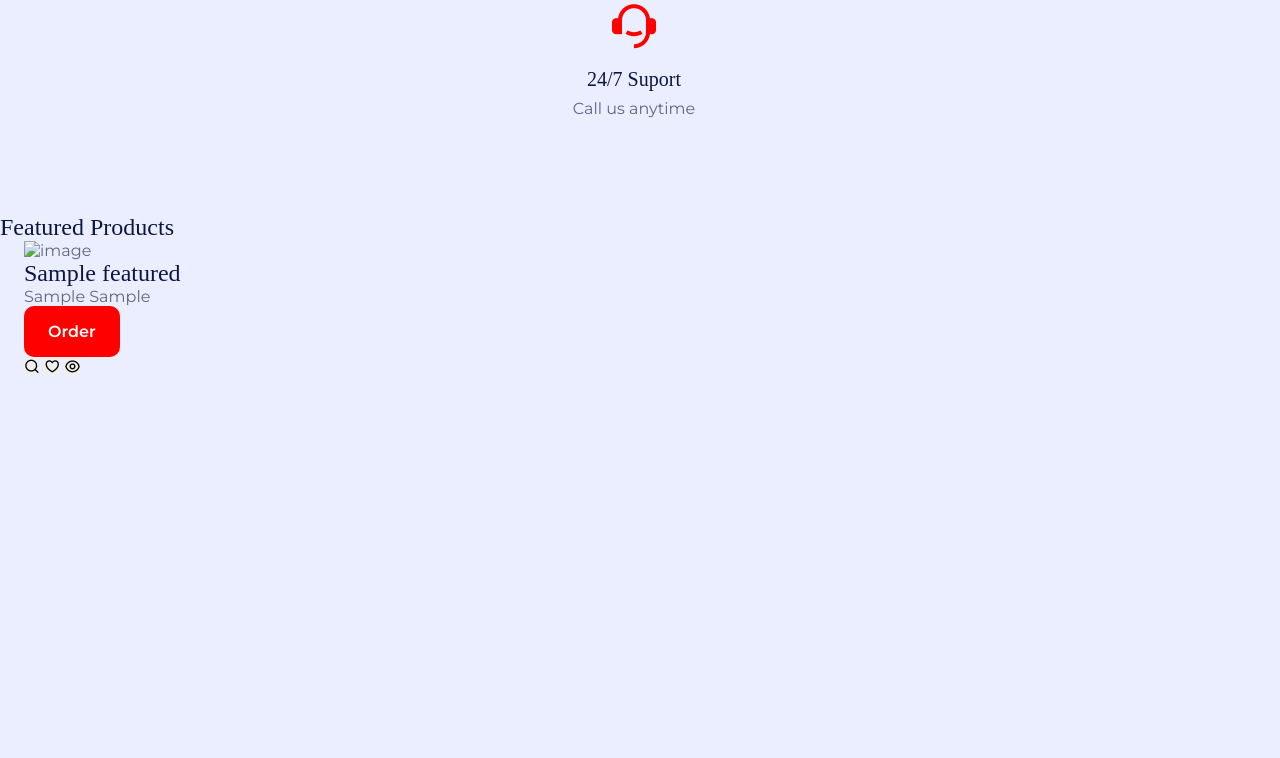
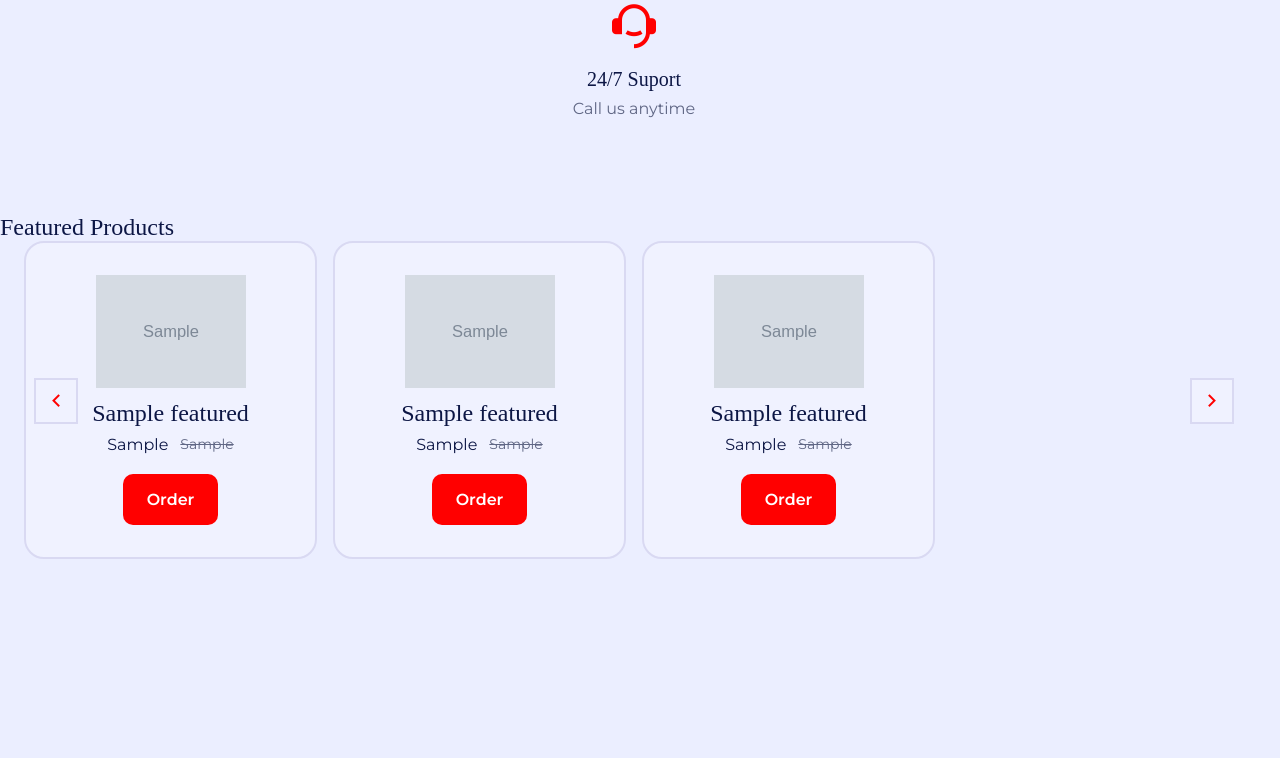
Before and after one commit to Sulaimanovuran/Redline_updated, a Flask app: template templates/base.html in a window 1280 px wide. Shown: the part 1010-1768 px from the top of the page. Before the commit the page ends 1386 px from the top, so only its background shows below. Run offline with Flask 3, Linux system fonts and the light colour scheme; tables that the repository leaves empty hold one stand-in row (values such as "Sample post"); the template is opened without the code that fills it: values that come from a table or form of the project are taken from there, most other values are stand-ins (such as "Sample title", 1, 10 or a date in 2020); grey boxes marked "Sample" are stand-in pictures; some web fonts are replaced.

Commit message:
Featured block done

```diff
--- a/main.py
+++ b/main.py
@@ -11,8 +11,10 @@ class Featured(db.Model):
     filename = db.Column(db.String(255), nullable=False, unique=True)
     title = db.Column(db.String(255), nullable=False)
     discount = db.Column(db.String(255), nullable=False)
-    price = db.Column(db.String(255), nullable=False, unique=True)
+    price = db.Column(db.String(255), nullable=False)
 
+    def __str__(self) -> str:
+        return self.title
 
 @app.route('/upload', methods=['GET','POST'])
 def upload():
--- a/static/css/styles.css
+++ b/static/css/styles.css
@@ -449,4 +449,83 @@ img {
     margin-bottom: .5rem;
 }
 /* ==================== FEATURED ==================== */
+.featured__card{
+    position: relative;
+    text-align: center;
+    background-color: var(--container-color);
+    padding: 2rem;
+    overflow: hidden;
+    border: 2px solid var(--border-color);
+    transition: border .4s, background-color .4s;
+    border-radius: 20px;
+}
+
+.featured__img{
+    width: 150px;
+    margin: 0 auto .75rem;
+}
+
+.featured__title{
+    font-size: var(--h2-font-size);
+    margin-bottom: .5rem;
+}
+
+.featured__prices{
+    display: flex;
+    justify-content: center;
+    align-items: center;
+    column-gap: .75rem;
+    margin-bottom: 1.25rem;
+}
+
+.featured__discount{
+    color: var(--title-color);
+}
+
+.featured__price{
+    font-size: var(--small-font-size);
+    text-decoration: line-through;
+}
+
+.featured__card .button{
+    cursor: pointer;
+}
+
+.featured__actions{
+    display: flex;
+    flex-direction: column;
+    row-gap: .75rem;
+    position: absolute;
+    top: 2rem;
+    right: -1.5rem;
+    transition: right .4s;
+}
+
+.featured__actions button{
+    background: none;
+    font-size: 1.25rem;
+    color: var(--first-color);
+    cursor: pointer;
+}
+
+.featured__card:hover .featured__actions{
+    right: 1.5rem
+}
+
 /* Swiper class */
+.swiper-button-prev::after,
+.swiper-button-next::after{
+    content: '';
+}
+
+.swiper-button-prev,
+.swiper-button-next{
+    width: initial;
+    height: initial;
+    background-color: var(--container-color);
+    border: 2px solid var(--border-color);
+    padding: .5rem;
+    font-size: 1.5rem;
+    color: var(--first-color);
+    transition: border .4s background-color .4s;
+}
--- a/static/js/main.js
+++ b/static/js/main.js
@@ -70,7 +70,25 @@ let swiperHome = new Swiper('.home__swiper', {
 })
 
 /* ==================== FEATURED SWIPER ====================*/
+let swiperFeatured = new Swiper('.featured__swiper', {
+    loop: true,
+    spaceBetween: 16,
+    grabCursor: true,
+    slidesPerView: 'auto',
+    centeredSlides: 'auto',
 
+    navigation: {
+        nextEl: '.swiper-button-next',
+        prevEl: '.swiper-button-prev',
+      },
+
+    breakpoints: {
+        1150: {
+            slidesPerView: 4,
+            centeredSlides: false,
+        }
+    }
+})
 
 /* ==================== NEW SWIPER ====================*/
 
--- a/templates/base.html
+++ b/templates/base.html
@@ -190,11 +190,11 @@
             </h2>
 
             <div class="featured__container container">
-                <div class="featured__swiper">
-                    <div>
+                <div class="featured__swiper swiper">
+                    <div class="swiper-wrapper">
                         {% for featured in featureds %}
-                            <article class="featured__card">
-                                <img src="{{ url_for('images', filename='featured/' + featured.filename) }}" alt="image" class="featured__img">
+                            <article class="featured__card swiper-slide">
+                                <img src="{{ url_for('get_image', filename='featured/' + featured.filename) }}" alt="image" class="featured__img">
                                 <h2 class="featured__title">{{ featured.title }}</h2>
                                 <div class="featured__prices">
                                     <span class="featured__discount">{{featured.discount}}</span>
@@ -210,6 +210,14 @@
                                 </div>
                             </article>
                         {% endfor %}
+                    </div>
+
+                    <div class="swiper-button-prev">
+                        <i class="ri-arrow-left-s-line"></i>
+                    </div>
+
+                    <div class="swiper-button-next">
+                        <i class="ri-arrow-right-s-line"></i>
                     </div>
                 </div>
             </div>
```
Also changed, not shown: requirements.txt (added, +10 -0 lines), READme.md (added), images/featured/featured-image1.png (added), images/featured/featured-image2.png (added), images/featured/featured-image3.png (added), images/featured/featured-image4.png (added), images/featured/featured-image5.png (added), images/featured/featured-image6.png (added), images/featured/photo_2023-11-17 02.13.14.jpeg (deleted), 2 other files.
